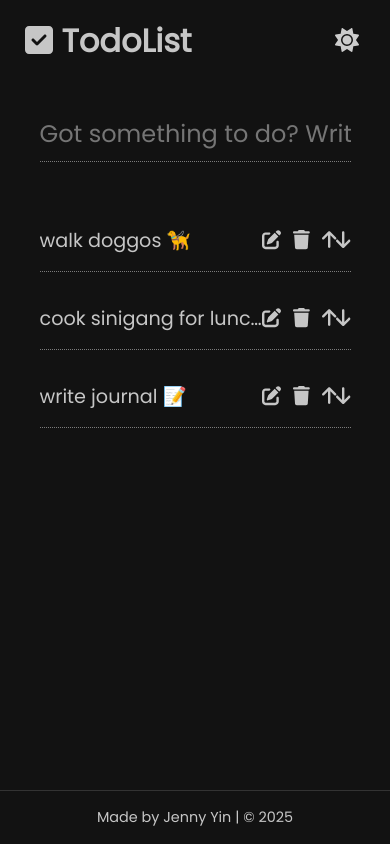
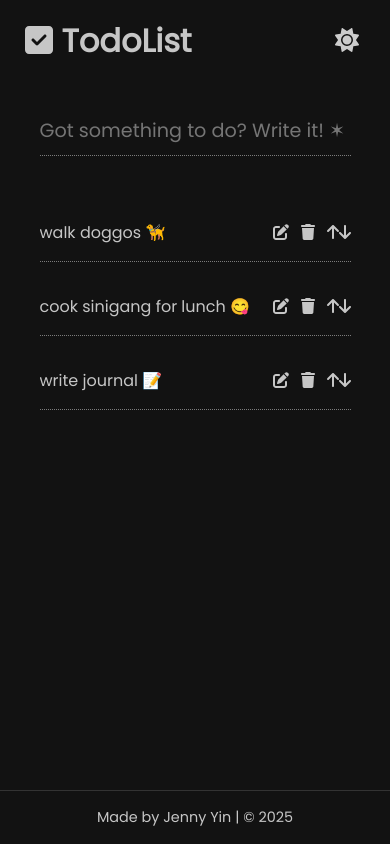
Before and after one commit to yinscript/Minimal-TodoList, a React (Create React App) app: page / in a window 390 px wide. Built offline with nearby package versions, Linux system fonts and the light colour scheme.

Commit message:
style: improved text responsiveness

```diff
--- a/src/App.css
+++ b/src/App.css
@@ -55,6 +55,19 @@ body {
   width: 100%;
   color: inherit;
   font-size: 1.5rem;
+  resize: none;
+}
+
+@media only screen and (max-width: 500px) {
+  .todo-input {
+    font-size: 1.2rem;
+  }
+}
+
+@media only screen and (max-width: 350px) {
+  .todo-input {
+    font-size: 0.8rem;
+  }
 }
 
 .Todo p {
@@ -91,8 +104,24 @@ body {
   max-width: 700px;
   font-size: 1.2rem;
   overflow: hidden;
-  text-overflow: ellipsis;
-  white-space: nowrap;
+}
+
+@media only screen and (max-width: 700px) {
+  .Todo {
+    font-size: 1.2rem;
+  }
+}
+
+@media only screen and (max-width: 500px) {
+  .Todo {
+    font-size: 1rem;
+  }
+}
+
+@media only screen and (max-width: 350px) {
+  .Todo {
+    font-size: 0.8rem;
+  }
 }
 
 .check-icon {
```
